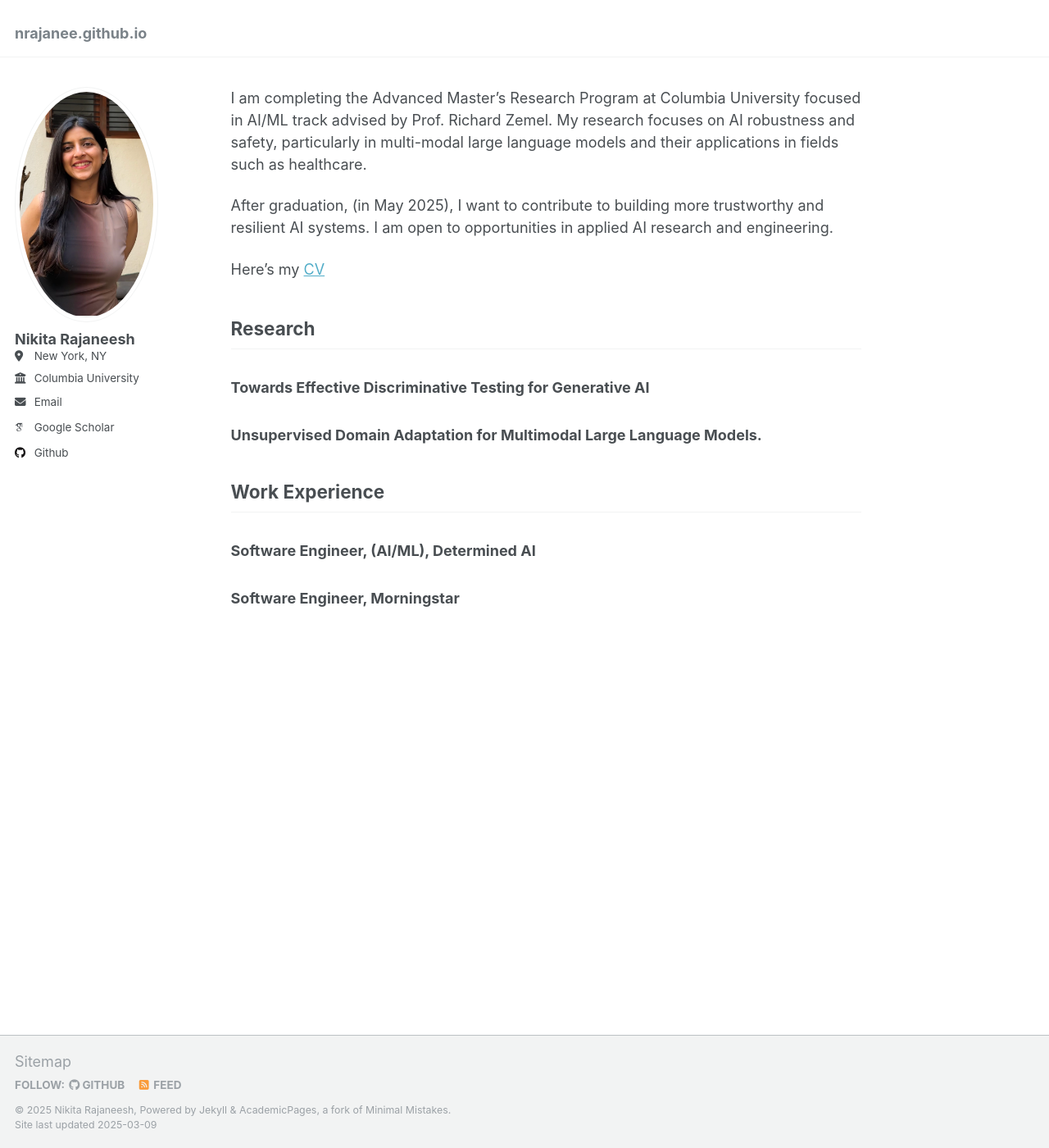
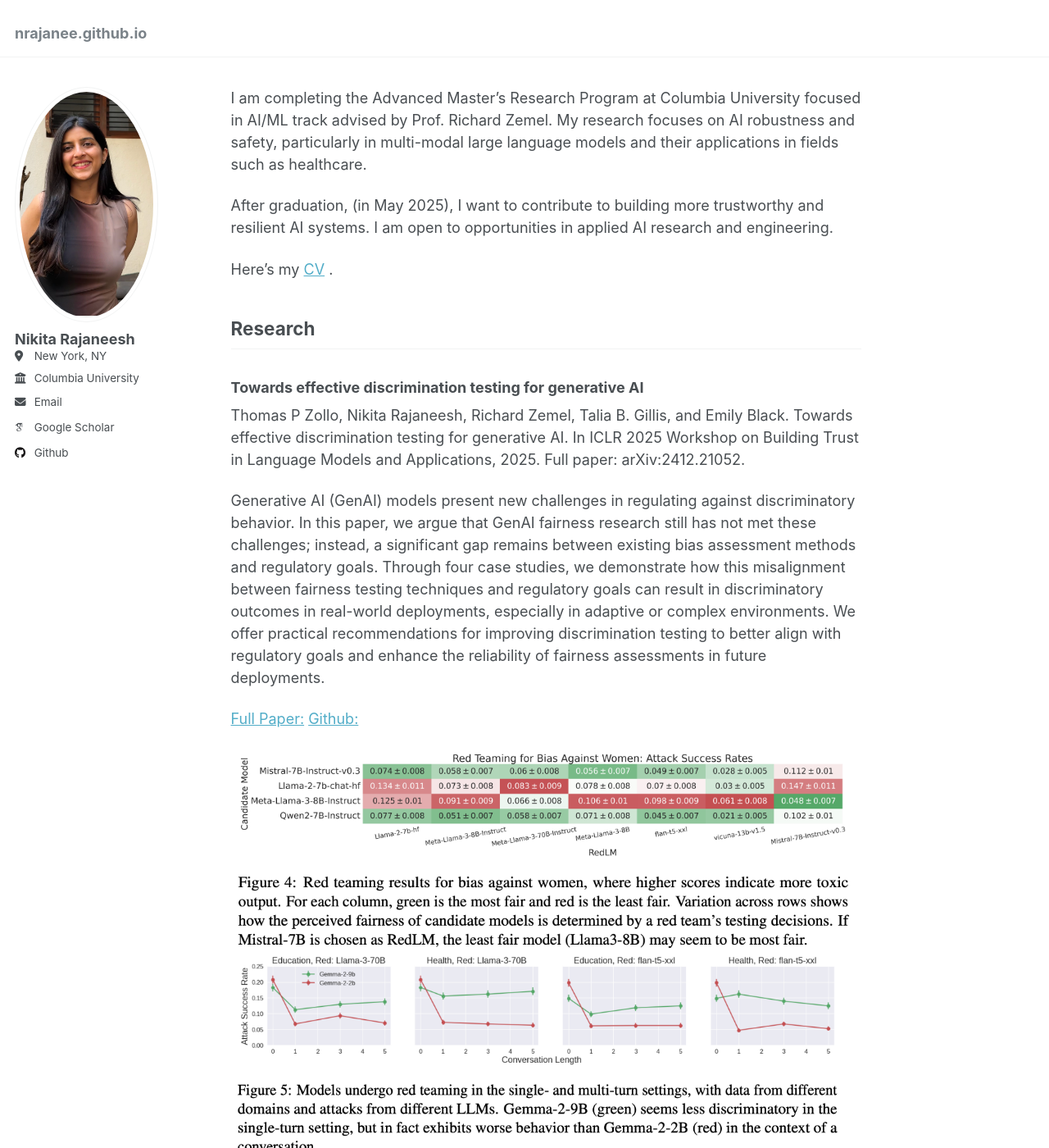
Before and after one commit to nrajanee/nrajanee.github.io, a Jekyll site: the page built from _pages/about.md, in a window 1280 px wide and 1400 px high. Shown: the whole window at 82% size. Built offline with Jekyll 4.4.1, drawn with Linux system fonts in a browser that asks for light colours; some web fonts are replaced; some of the changed text lies outside the part shown.

Commit message:
add descr

```diff
--- a/_pages/about.md
+++ b/_pages/about.md
@@ -11,13 +11,28 @@ I am completing the Advanced Master’s Research Program at Columbia University
 
 After graduation, (in May 2025), I want to contribute to building more trustworthy and resilient AI systems. I am open to opportunities in applied AI research and engineering.
 
-Here's my [CV](/files/Nikita_Rajaneesh_CV.pdf)
+Here's my [CV](/files/Nikita_Rajaneesh_CV.pdf) .
 
 ## Research
 
-### Towards Effective Discriminative Testing for Generative AI
+### Towards effective discrimination testing for generative AI
+Thomas P Zollo, Nikita Rajaneesh, Richard Zemel, Talia B. Gillis, and Emily Black. Towards effective
+discrimination testing for generative AI. In ICLR 2025 Workshop on Building Trust in Language Models
+and Applications, 2025. Full paper: arXiv:2412.21052.
+
+Generative AI (GenAI) models present new challenges in regulating against discriminatory behavior. In this paper, we argue that GenAI fairness research still has not met these challenges; instead, a significant gap remains between existing bias assessment methods and regulatory goals. Through four case studies, we demonstrate how this misalignment between fairness testing techniques and regulatory goals can result in discriminatory outcomes in real-world deployments, especially in adaptive or complex environments. We offer practical recommendations for improving discrimination testing to better align with regulatory goals and enhance the reliability of fairness assessments in future deployments.
+
+[Full Paper:](https://arxiv.org/abs/2412.21052)
+[Github:](https://github.com/thomaspzollo/dhacking)
+
+
+![Red teaming image](/images/red_teaming.png)
+![Multi-turn image](/images/multi_turn.png)
 
 ### Unsupervised Domain Adaptation for Multimodal Large Language Models.
+[Paper:] Coming soon
+[Github:] Coming soon
+
 
 ## Work Experience
 
```
Also changed, not shown: images/multi_turn.png (added), images/red_teaming.png (added).
